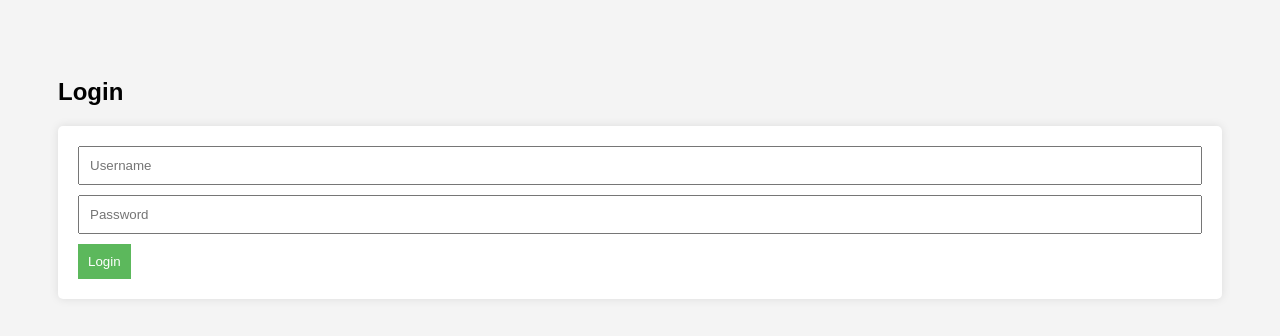
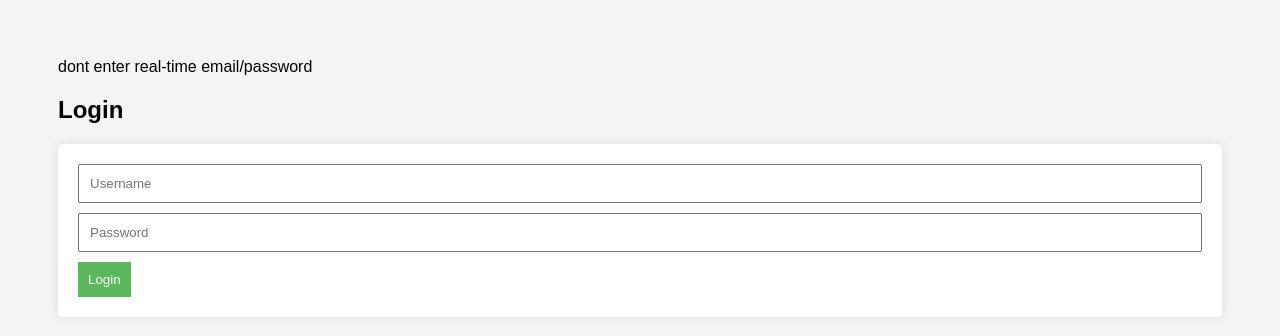
Before and after one commit to unknownskull313/unknownskull313, a plain HTML site: page index.html in a window 1280 px wide. Drawn offline with Linux system fonts and the light colour scheme.

Commit message:
Update index.html

```diff
--- a/index.html
+++ b/index.html
@@ -32,6 +32,7 @@
     </style>
 </head>
 <body>
+    <p5>dont enter real-time email/password</p5>
 
 <h2>Login</h2>
 <form id="loginForm">
```
